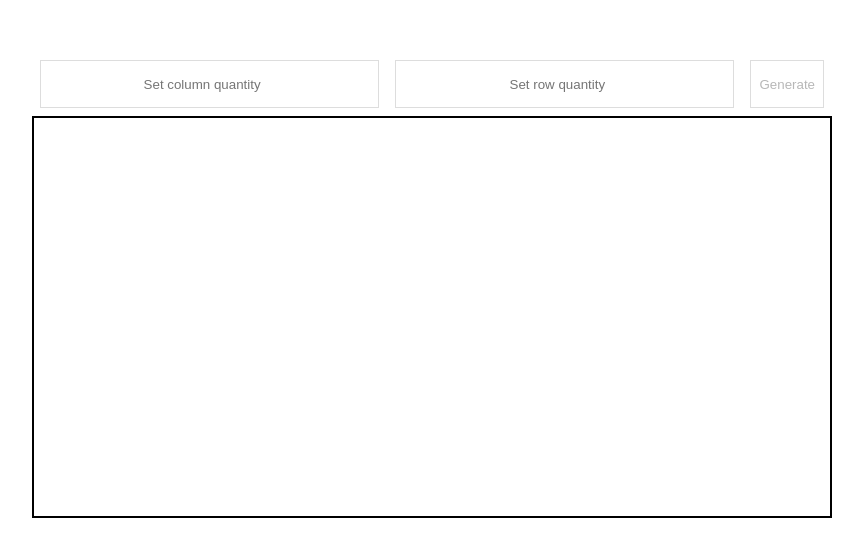
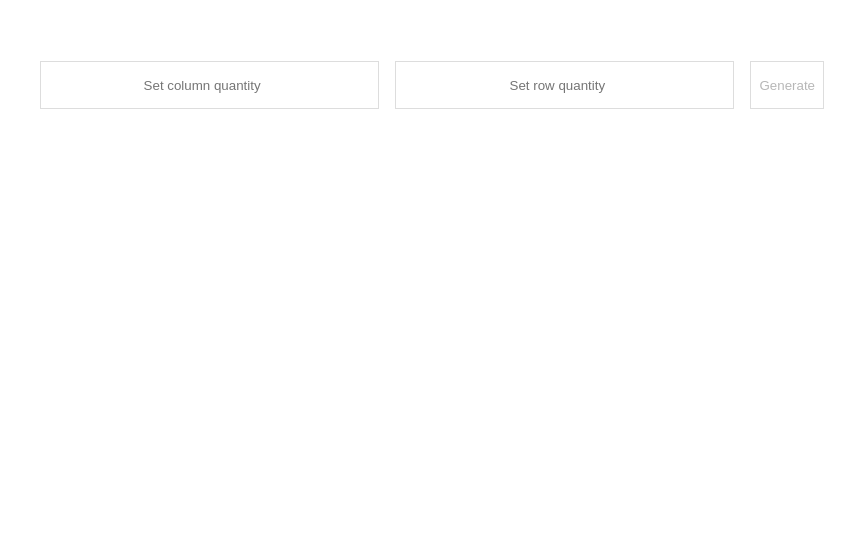
Before and after one commit to robertkirsz/canvas-dancefloor, a React app: page / in a window 1280 px wide. Shown: the part 115-672 px from the top of the page, without its empty margins (208-1071 px from the left). Built offline with nearby package versions, Linux system fonts and the light colour scheme.

Commit message:
Add dancefloor-generating logic

```diff
--- a/src/components/Dancefloor.tsx
+++ b/src/components/Dancefloor.tsx
@@ -1,5 +1,51 @@
-import React from 'react'
+import React, { useRef, useContext, useEffect } from 'react'
+import { observer } from 'mobx-react-lite'
+import DancefloorStore from 'stores/Dancefloor'
+import getRandomColor from 'utils/getRandomColor'
 
-export default function Dancefloor() {
-  return <canvas width="800" height="400" style={{ border: '2px solid' }} />
+function Dancefloor() {
+  const { dancefloor } = useContext(DancefloorStore)
+
+  const canvasRef = useRef(null)
+
+  const getCanvas = (): { canvas: HTMLCanvasElement; context: CanvasRenderingContext2D } => {
+    const canvas = canvasRef.current
+    const context: CanvasRenderingContext2D = canvas.getContext('2d')
+
+    return { canvas, context }
+  }
+
+  const drawCanvas = () => {
+    const { numberOfColumns, numberOfRows } = dancefloor
+    const { canvas, context } = getCanvas()
+
+    for (var rowIndex = 0; rowIndex < numberOfRows; rowIndex++) {
+      for (var columnIndex = 0; columnIndex < numberOfColumns; columnIndex++) {
+        const width = (1 / numberOfColumns) * canvas.width
+        const height = (1 / numberOfRows) * canvas.height
+        const x = columnIndex * width
+        const y = rowIndex * height
+
+        context.fillStyle = getRandomColor()
+        context.fillRect(x, y, width, height)
+      }
+    }
+  }
+
+  const clearCanvas = () => {
+    const { canvas, context } = getCanvas()
+
+    context.clearRect(0, 0, canvas.width, canvas.height)
+  }
+
+  useEffect(() => {
+    if (dancefloor.numberOfColumns && dancefloor.numberOfRows) {
+      clearCanvas()
+      drawCanvas()
+    }
+  }, [dancefloor])
+
+  return <canvas ref={canvasRef} width="800" height="400" />
 }
+
+export default observer(Dancefloor)
--- a/src/components/Form.tsx
+++ b/src/components/Form.tsx
@@ -4,10 +4,13 @@ import DancefloorStore from 'stores/Dancefloor'
 import styles from 'styles/Form.module.css'
 
 function Form() {
-  const { numberOfColumns, numberOfRows, changeNumberOfColumns, changeNumberOfRows } = useContext(DancefloorStore)
+  const { numberOfColumns, numberOfRows, changeNumberOfColumns, changeNumberOfRows, generateDancefloor } = useContext(
+    DancefloorStore
+  )
 
   const handleSubmit = (event: React.FormEvent) => {
     event.preventDefault()
+    generateDancefloor()
   }
 
   const handleNumberOfColumnsChange = (event: React.ChangeEvent<HTMLInputElement>) => {
--- a/src/stores/Dancefloor.ts
+++ b/src/stores/Dancefloor.ts
@@ -1,9 +1,20 @@
 import { createContext } from 'react'
 import { makeAutoObservable } from 'mobx'
+
+interface DancefloorProperties {
+  numberOfColumns: number
+  numberOfRows: number
+}
 
 class DancefloorStore {
   constructor() {
     makeAutoObservable(this)
+  }
+
+  dancefloor: DancefloorProperties = { numberOfColumns: 0, numberOfRows: 0 }
+
+  generateDancefloor = () => {
+    this.dancefloor = { numberOfColumns: this.numberOfColumns, numberOfRows: this.numberOfRows }
   }
 
   numberOfColumns: number = 0
```
